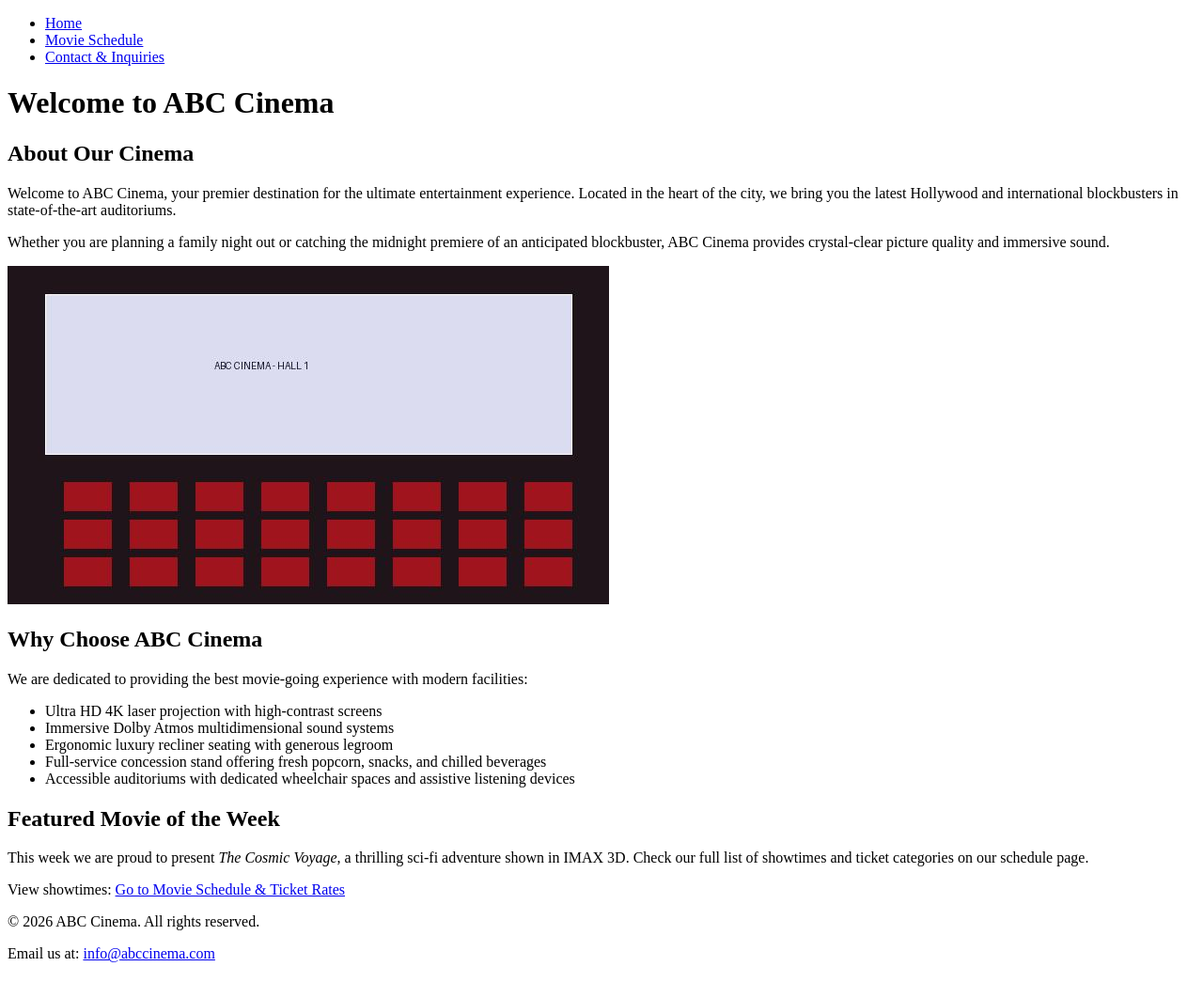
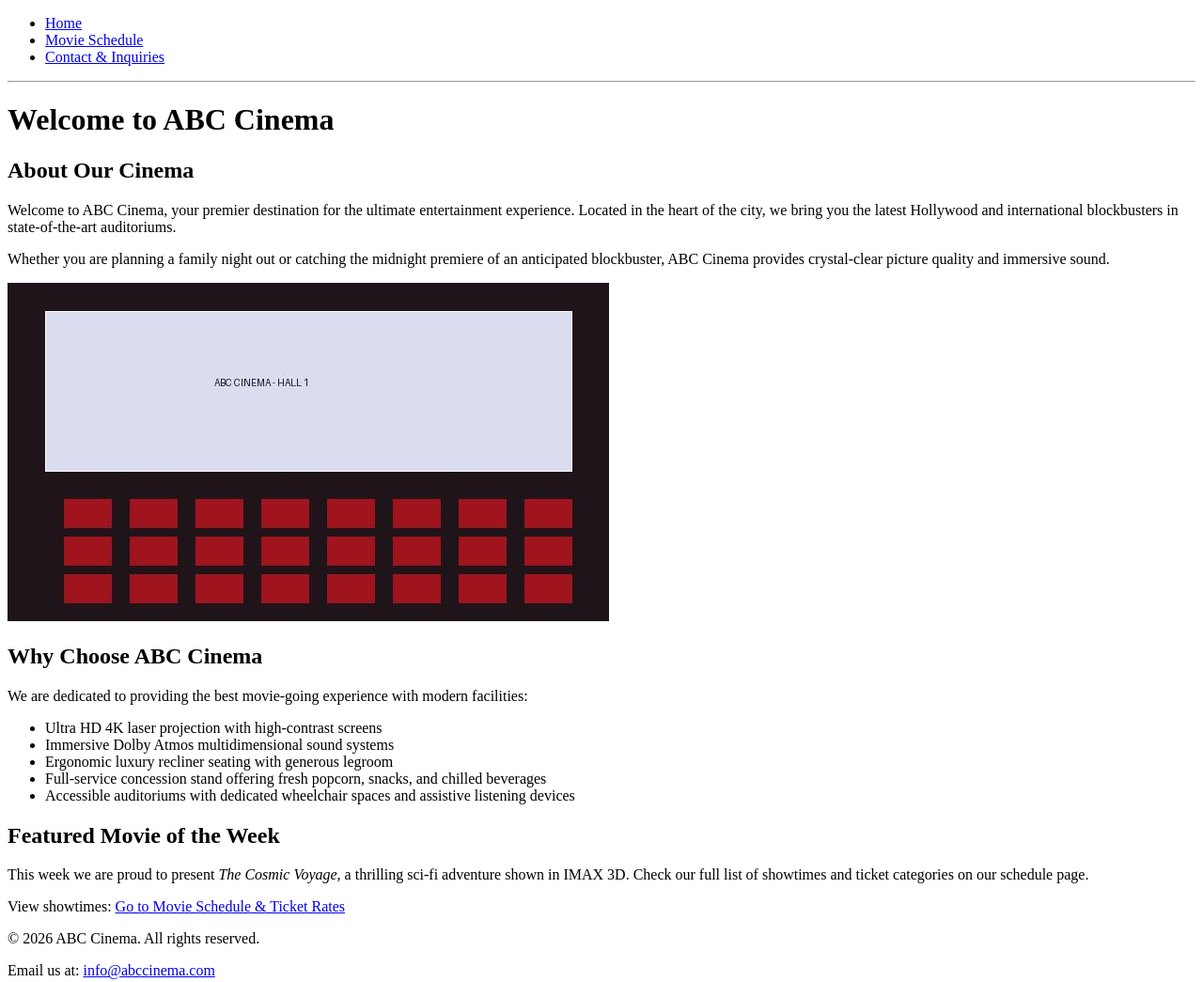
Before and after one commit to Dagmawi54/Web-Programming-I, a plain HTML site: page index.html in a window 1280 px wide. Shown: the whole page at 94% size. Drawn offline with Linux system fonts and the light colour scheme.

Commit message:
first commit for web p first assignment

```diff
--- a/index.html
+++ b/index.html
@@ -14,7 +14,7 @@
                 <li><a href="pages/schedule.html">Movie Schedule</a></li>
                 <li><a href="pages/contact.html">Contact &amp; Inquiries</a></li>
             </ul>
-        </nav>
+        </nav><hr>
     </header>
 
     <main>
```
